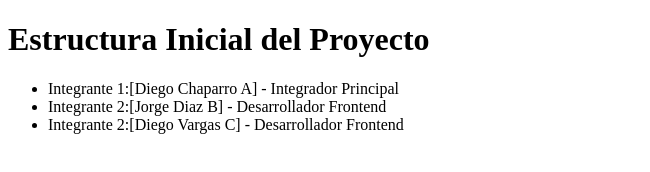
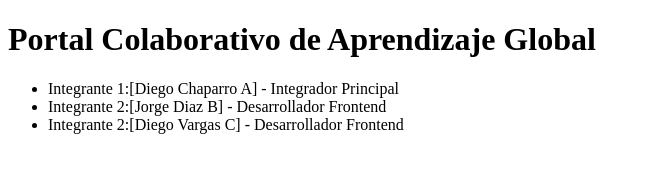
Before and after one commit to diegoch17/taller-gitcolaborativo, a plain HTML site: page index.html in a window 1280 px wide. Shown: the whole page, without its empty margins (0-650 px from the left). Drawn offline with Linux system fonts and the light colour scheme.

Commit message:
style: cambiar titulo principal a Portal Colaborativo

```diff
--- a/index.html
+++ b/index.html
@@ -7,7 +7,7 @@
 </head>
 
 <body>
-    <h1>Estructura Inicial del Proyecto</h1>
+    <h1>Portal Colaborativo de Aprendizaje Global</h1>
     <ul>
 
         <li>Integrante 1:[Diego Chaparro A] - Integrador Principal</1i>
```
